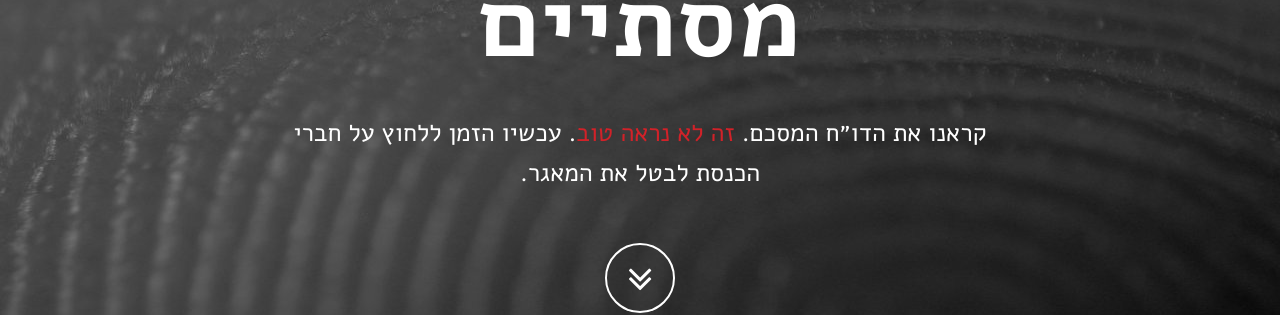
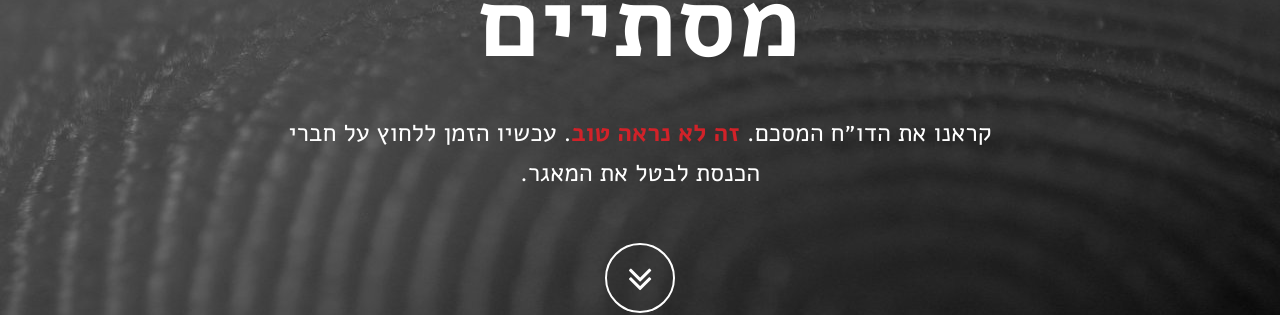
Before and after one commit to no2bio/mk-personal, a Jekyll site: the page built from index.html, in a window 1280 px wide. Shown: the part 452-767 px from the top of the page. Built offline with Jekyll 4.4.1, drawn with Linux system fonts in a browser that asks for light colours.

Commit message:
Some more cosmetics

```diff
--- a/_includes/footer.html
+++ b/_includes/footer.html
@@ -3,7 +3,7 @@
         <div class="container text-center">
             <p id="final-slogan">תעודה חכמה, בלי מאגר. <em>יותר בטוח לכולם.</em></p>
             <code dir="ltr"><small>
-<a rel="license" href="https://creativecommons.org/licenses/by/2.0/"><img alt="Creative Commons License" style="border-width:0" src="https://i.creativecommons.org/l/by/2.0/80x15.png" /></a> Fingerprint <a href="https://www.flickr.com/photos/pagedooley/2422430207">photo</a> by Kevin Dooley is licensed under a Creative Commons Attribution 2.0 <a rel="license" href="https://creativecommons.org/licenses/by/2.0/">License</a>.
+<a rel="license" target="_blank" href="https://creativecommons.org/licenses/by/2.0/"><img alt="Creative Commons License" style="border-width:0" src="https://i.creativecommons.org/l/by/2.0/80x15.png" /></a> Fingerprint <a target="_blank" href="https://www.flickr.com/photos/pagedooley/2422430207">photo</a> by Kevin Dooley is licensed under a Creative Commons Attribution 2.0 <a rel="license" target="_blank" href="https://creativecommons.org/licenses/by/2.0/">License</a>.
             </small></code>
         </div>
 
--- a/_includes/header.html
+++ b/_includes/header.html
@@ -9,7 +9,7 @@
                           מסתיים</h1>
                         <p class="intro-text">
                           קראנו את הדו״ח המסכם.
-                          <a href="http://drm.org.il/files/reports/DRM_report_1.0.pdf" target="_blank">זה לא נראה טוב</a>.
+                          <a href="http://drm.org.il/files/reports/DRM_report_1.0.pdf" target="_blank"><strong>זה לא נראה טוב</strong></a>.
                           עכשיו הזמן ללחוץ על חברי הכנסת לבטל את המאגר.
                         </p>
                         <a href="#about" class="btn btn-circle page-scroll">
```
